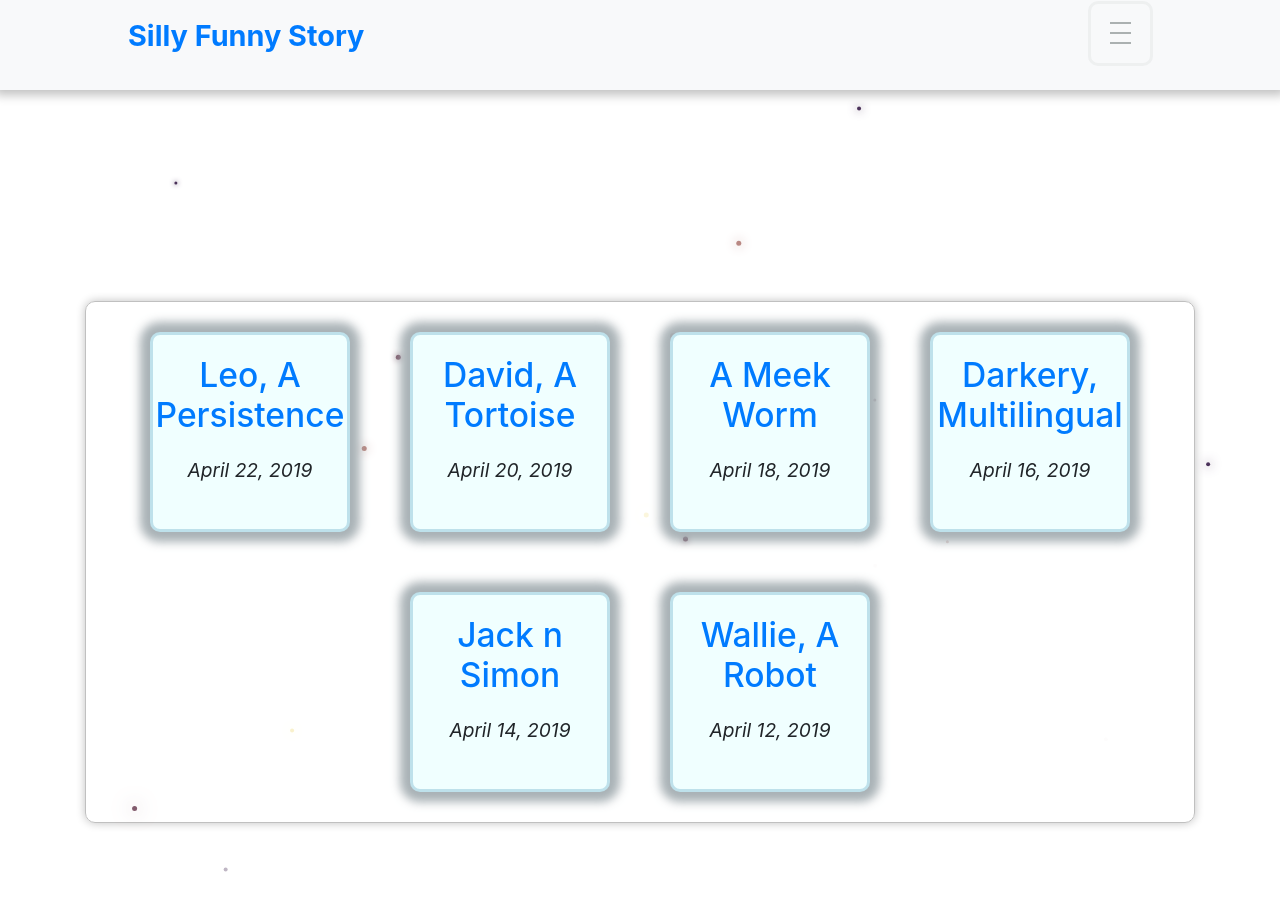
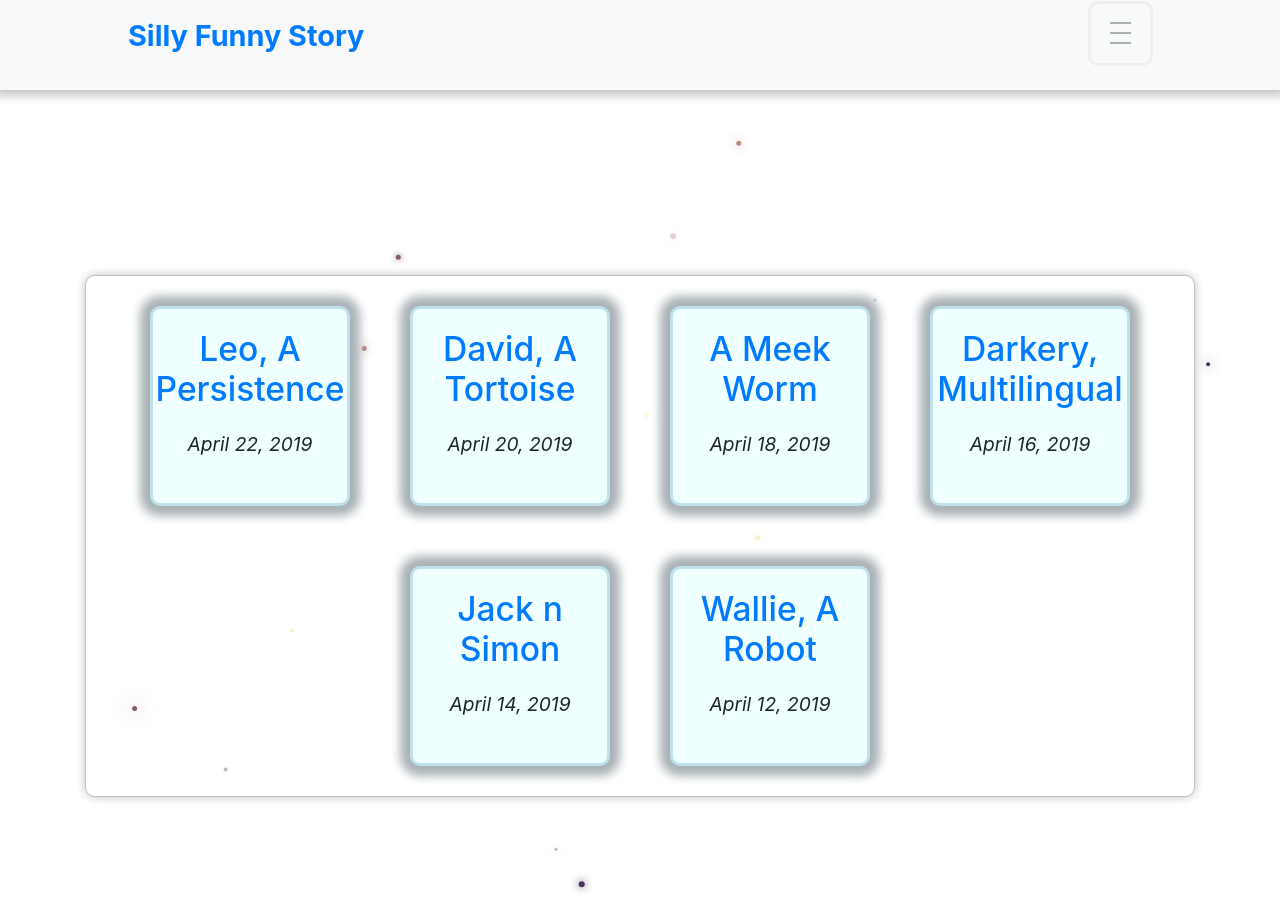
Before and after one commit to nnfunny/small-blog, a Jekyll site: the page built from index.html, in a window 1280 px wide and 900 px high. Built offline with Jekyll 4.4.1, drawn with Linux system fonts in a browser that asks for light colours; nearby versions of some CDN libraries.

Commit message:
New feature

```diff
--- a/_includes/header.html
+++ b/_includes/header.html
@@ -1,6 +1,6 @@
 <header>
     <nav>
-        <div class="nav-flex-container bg-light">
+        <div class="nav-flex-container bg-light" style="position: fixed">
             <a href="{{ site.baseurl }}/" class="nav-title">
                 <strong>Silly Funny Story</strong>
             </a>
--- a/index.html
+++ b/index.html
@@ -19,12 +19,12 @@
 </section>
 <style>
         .flex-container {
-                margin-top: -63%;
+                margin-top: -625px;
         }
 
         @media screen and (max-width: 600px) {
                 .flex-container {
-                        margin-top: -188%;
+                        margin-top: -615px;
                 }
         }
 </style>
```
